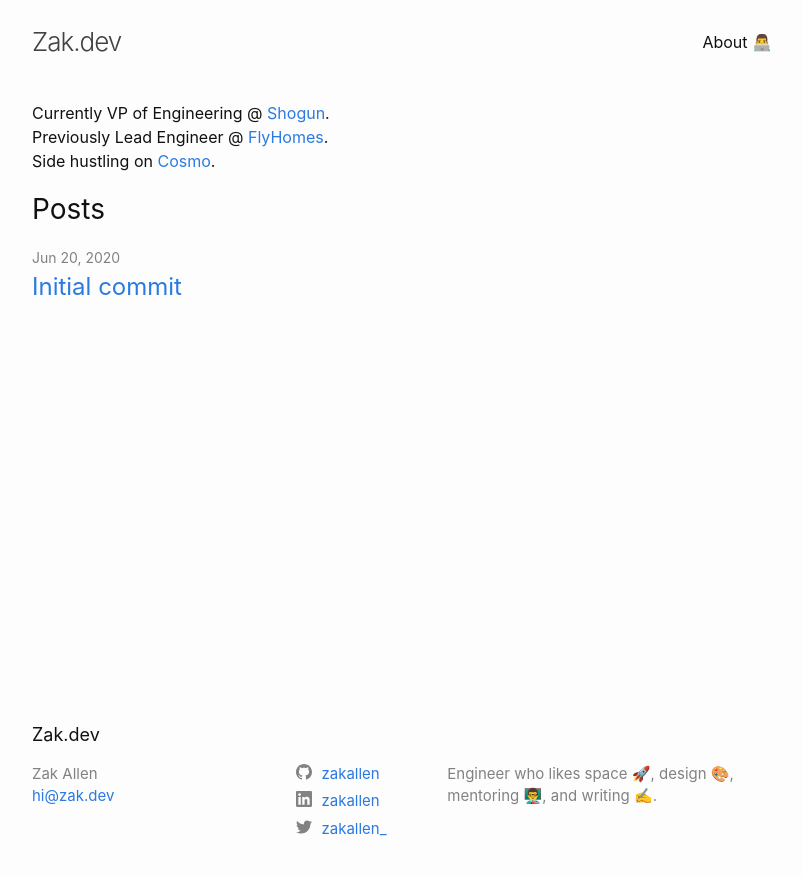
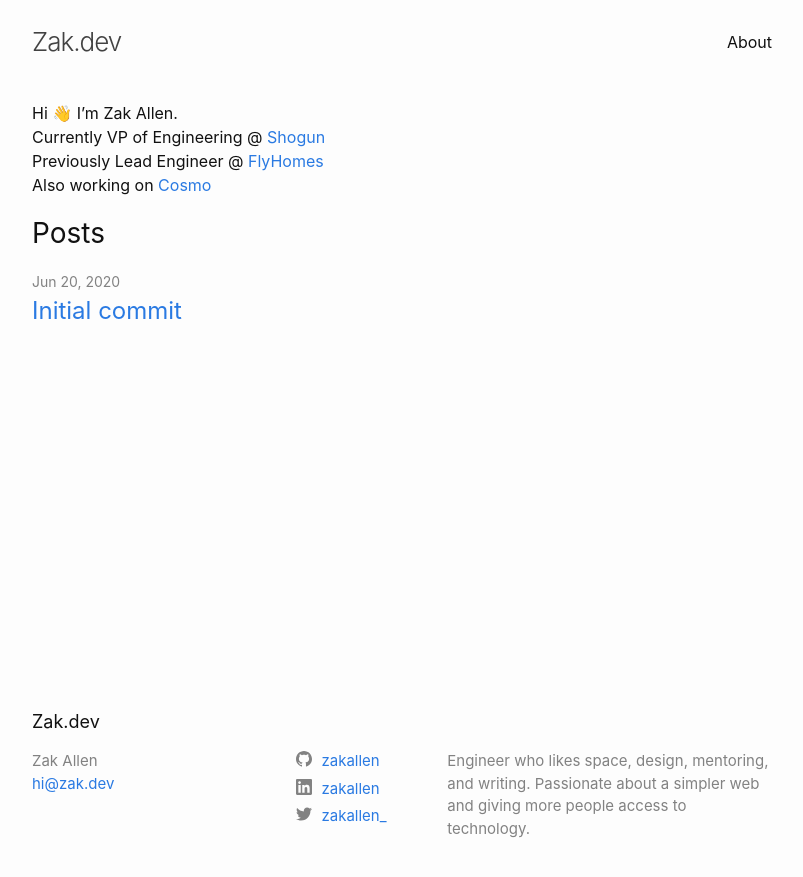
Before and after one commit to zakallen/zak.dev, a Jekyll site: the page built from index.markdown, in a window 1280 px wide. Shown: the top 877 px of the page, without its empty margins (238-1041 px from the left). Built offline with Jekyll 4.4.1, drawn with Linux system fonts in a browser that asks for light colours.

Commit message:
couple meta changes for seo

```diff
--- a/_config.yml
+++ b/_config.yml
@@ -22,7 +22,7 @@ title: Zak.dev
 author: Zak Allen
 email: hi@zak.dev
 description: >- # this means to ignore newlines until "baseurl:"
-  Engineer who likes space 🚀, design 🎨, mentoring 👨‍🏫, and writing ✍️.
+  Engineer who likes space, design, mentoring, and writing. Passionate about a simpler web and giving more people access to technology.
 baseurl: "" # the subpath of your site, e.g. /blog
 url: "https://zak.dev" # the base hostname & protocol for your site, e.g. http://example.com
 twitter_username: zakallen_
--- a/about.markdown
+++ b/about.markdown
@@ -1,6 +1,6 @@
 ---
 layout: page
-title: About 👨‍💻
+title: About
 permalink: /about
 ---
 
--- a/index.markdown
+++ b/index.markdown
@@ -2,6 +2,7 @@
 layout: home
 ---
 
-Currently VP of Engineering @ [Shogun](https://shoguninc.com).
-Previously Lead Engineer @ [FlyHomes](https://flyhomes.com).
-Side hustling on [Cosmo](https://cosmolabs.io).
+Hi 👋 I'm Zak Allen.
+Currently VP of Engineering @ [Shogun](https://shoguninc.com)
+Previously Lead Engineer @ [FlyHomes](https://flyhomes.com)
+Also working on [Cosmo](https://cosmolabs.io)
```
Also changed, not shown: 5 other files.
